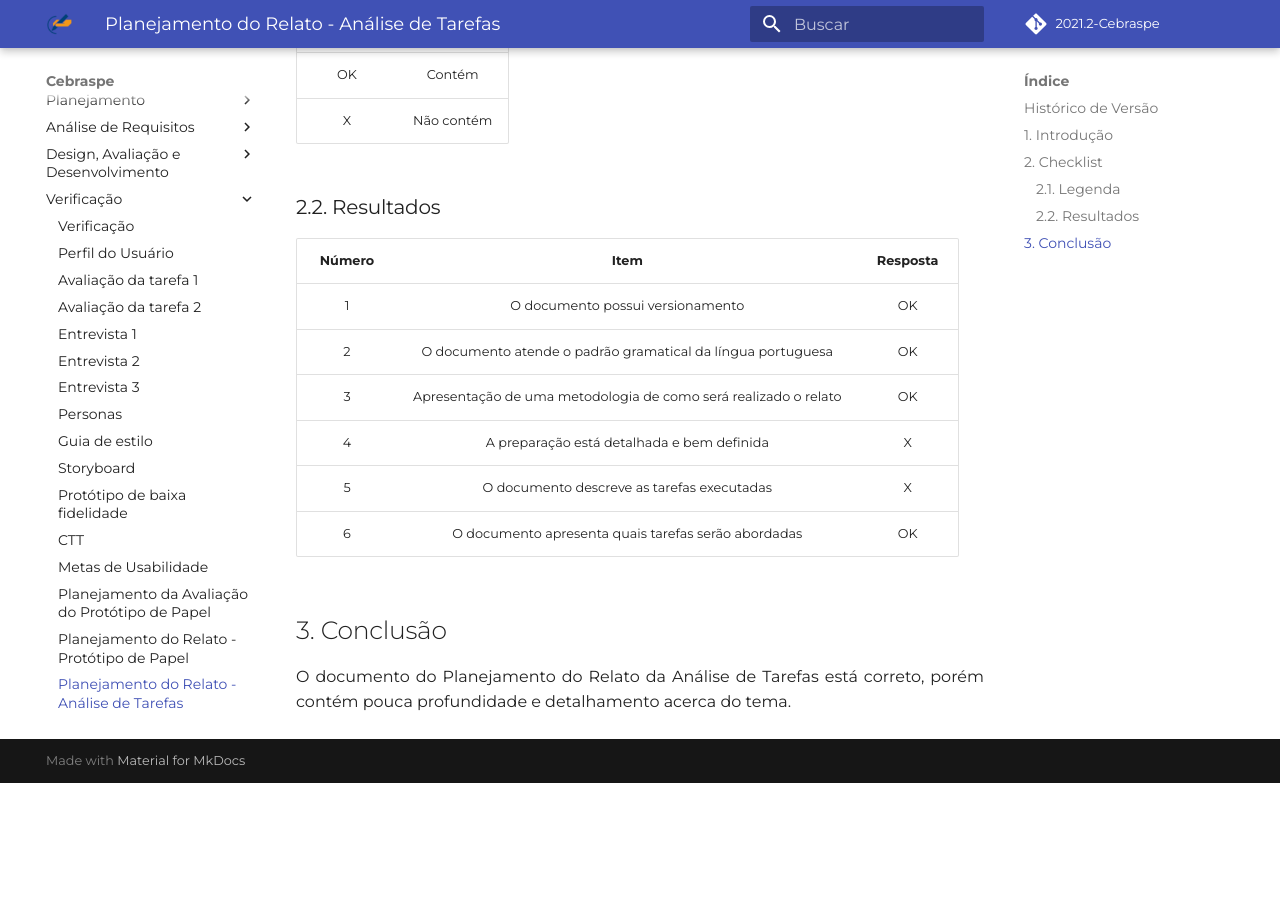
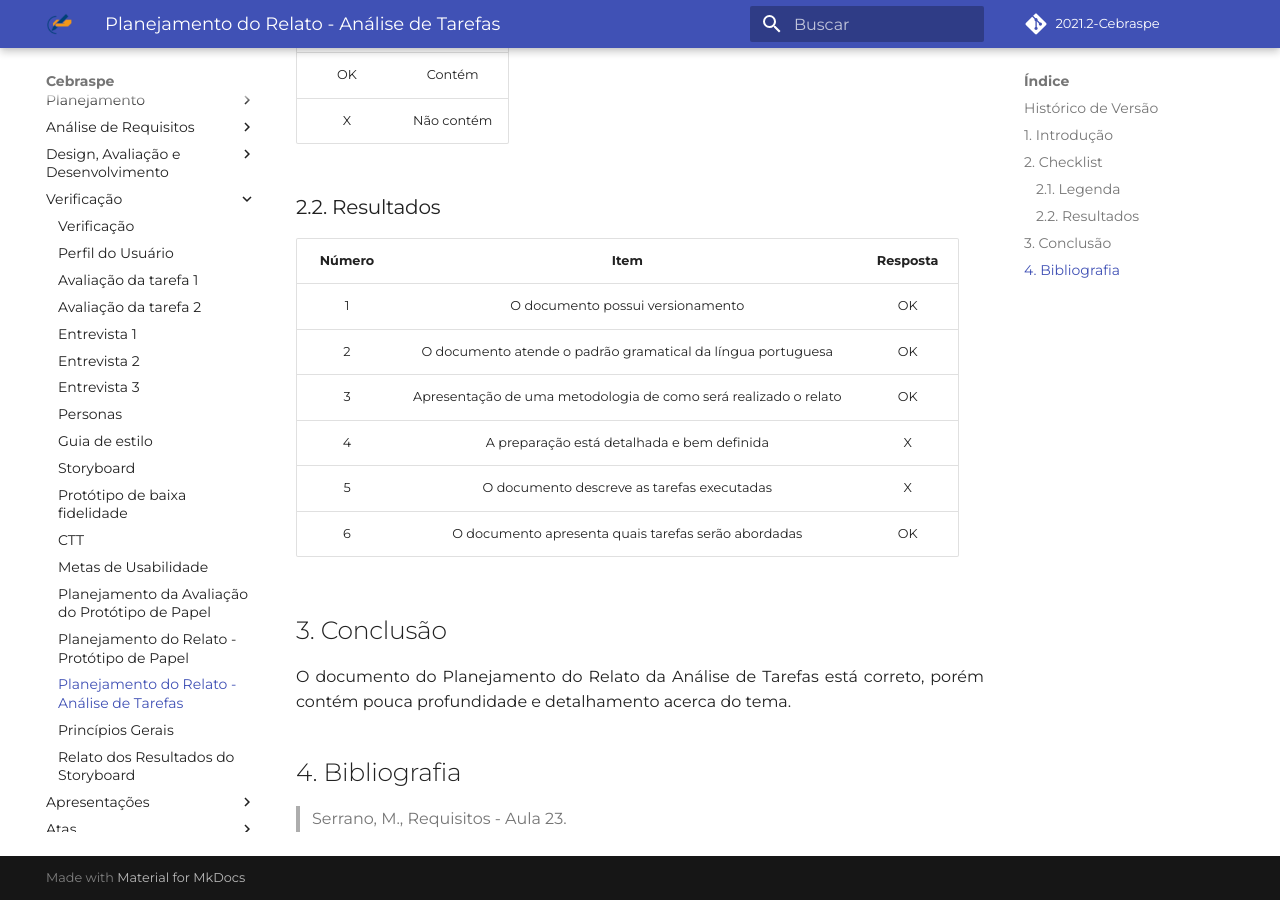
Before and after one commit to Interacao-Humano-Computador/2021.2-Cebraspe, an MkDocs documentation site: the page built from docs/Verificação/planejamento_do_relato_analise_tarefas.md, in a window 1280 px wide and 900 px high, scrolled down 652 px. Built offline with MkDocs 1.6.1 and Material for MkDocs 9.7.7, drawn with Linux system fonts in a browser that asks for light colours; some web fonts are replaced; comment, search, counter and statistics services are not loaded; before the commit the page ends 1435 px from its top, so only the background shows below that.

Commit message:
#36 - att do documento

```diff
--- a/docs/Verificação/planejamento_do_relato_analise_tarefas.md
+++ b/docs/Verificação/planejamento_do_relato_analise_tarefas.md
@@ -35,3 +35,7 @@
 
 <p style="text-align: justify;">O documento do Planejamento do Relato da Análise de Tarefas está correto, porém contém pouca profundidade e detalhamento acerca do tema.
 </p>
+
+## 4. Bibliografia
+
+> Serrano, M., Requisitos - Aula 23.
```
Also changed, not shown: docs/Verificação/relato_resultados_storyboard.md (+4 -0 lines).
